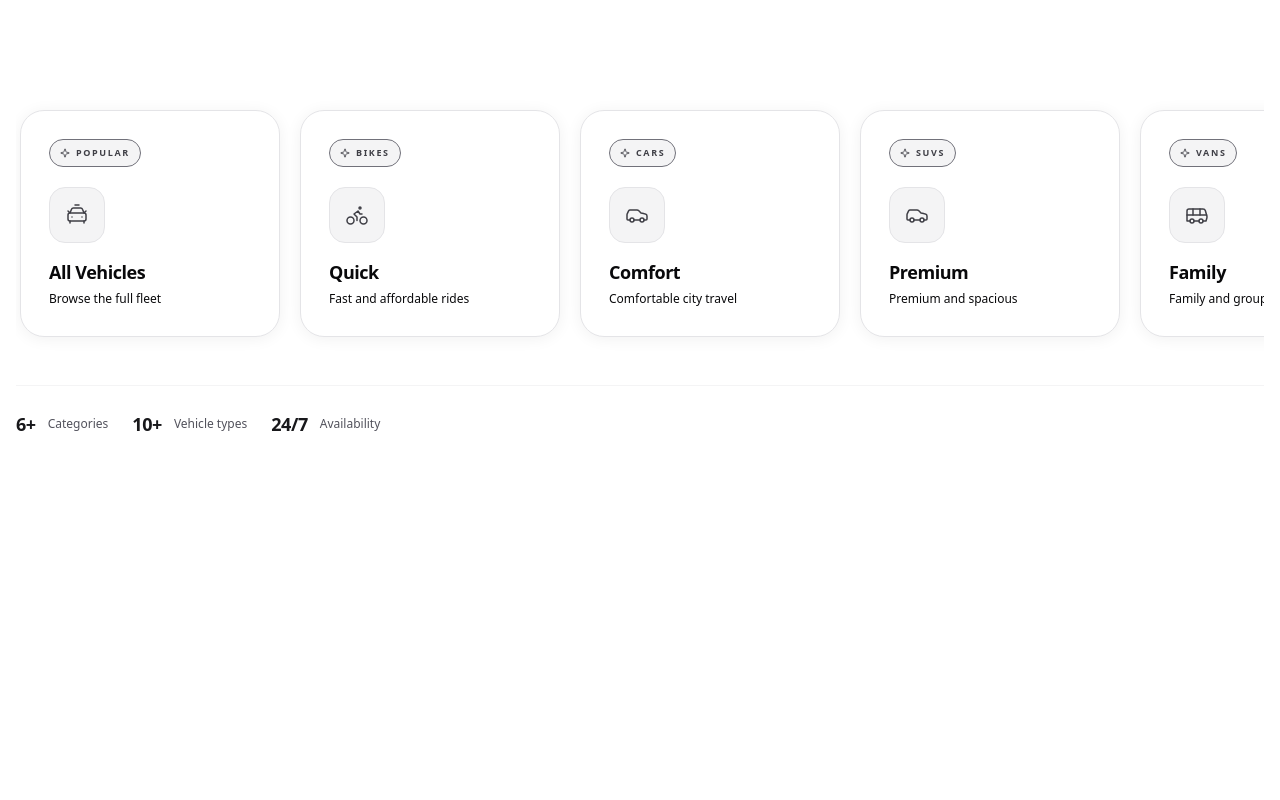
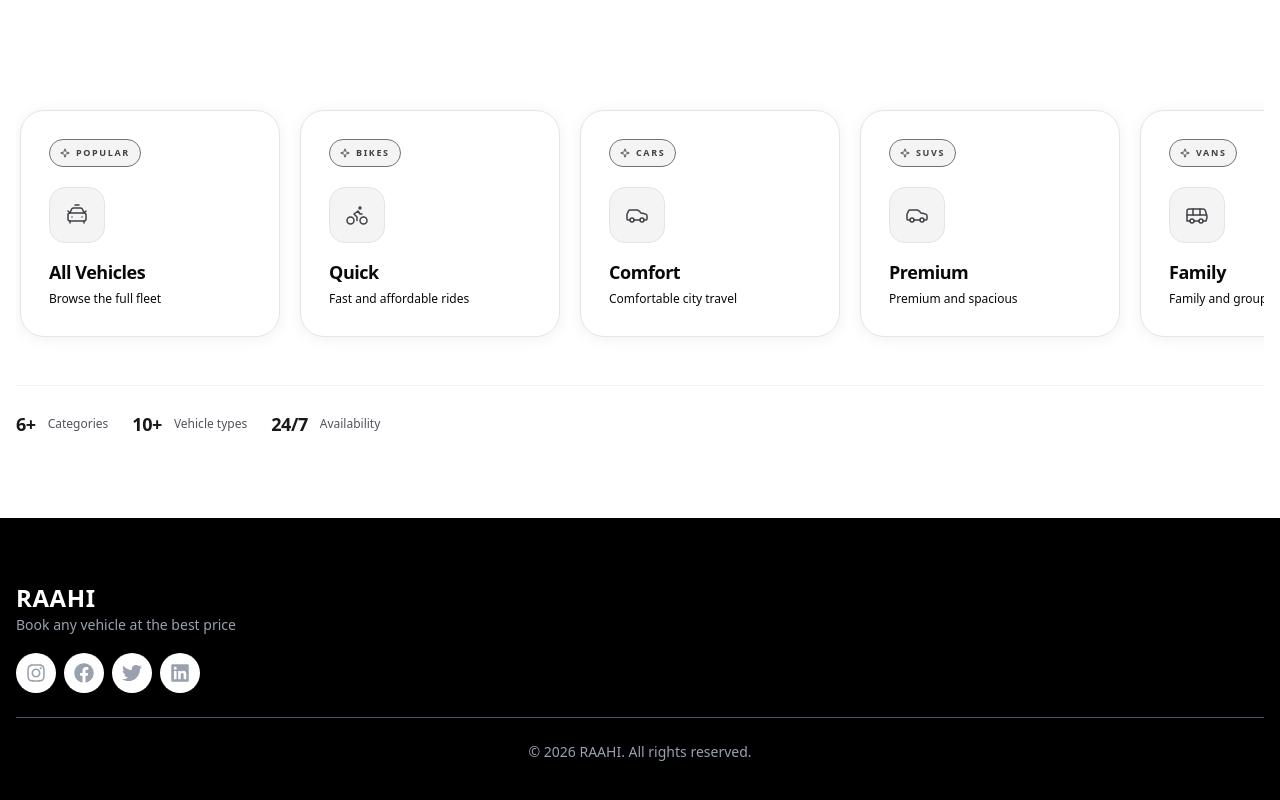
Before and after one commit to AkashGautam-27/Raahi, a Next.js app in the folder client/: page / in a window 1280 px wide. Shown: the part 1021-1821 px from the top of the page. Before the commit the page ends 1539 px from the top, so only its background shows below. Built offline with nearby package versions, Linux system fonts and the light colour scheme; no server answers.

Commit message:
add footer page

```diff
--- a/client/package.json
+++ b/client/package.json
@@ -9,6 +9,7 @@
     "lint": "eslint"
   },
   "dependencies": {
+    "@icons-pack/react-simple-icons": "^13.15.1",
     "@reduxjs/toolkit": "^2.12.0",
     "axios": "^1.20.0",
     "bcryptjs": "^3.0.3",
@@ -21,6 +22,7 @@
     "nodemailer": "^8.0.11",
     "react": "19.2.8",
     "react-dom": "19.2.8",
+    "react-icons": "^5.7.0",
     "react-redux": "^9.3.0"
   },
   "devDependencies": {
--- a/client/src/components/Footer.tsx
+++ b/client/src/components/Footer.tsx
@@ -1,9 +1,47 @@
+'use client'
 import React from 'react'
+import { AnimatePresence, motion } from "motion/react"
+
+import { FaInstagram,FaFacebook,FaLinkedin, FaTwitter } from 'react-icons/fa';
+
 
 function Footer() {
   return (
+    <div className='w-full bg-black text-white'>
+      <motion.div
+      initial={{opacity:0,y:40}}
+      whileInView={{opacity:1,y:0}}
+      transition={{duration:0.6,ease:"easeOut"}}
+      viewport={{once:true}}
+      className='max-w-7xl mx-auto px-4 py-16 flex flex-col items-center justify-center gap-6'
+      >
+        <div className='grid grid-cols-1 sm:grid-cols-2 md:grid-cols-4 gap-6 w-full'>
     <div>
+      <h2 className='text-2xl font-bold tracking-wide'>RAAHI</h2>
+      <p className='text-gray-400 text-sm leading-relaxed'>Book any vehicle at the best price</p>
+      <div className='flex items-center gap-2 mt-4'>
+        {[FaInstagram,FaFacebook,FaTwitter,FaLinkedin].map((Icon,i)=>(
+          <motion.a
+          key={i}
+          initial={{opacity:0,y:20}}
+          whileInView={{opacity:1,y:0}}
+          transition={{duration:0.6,ease:"easeOut"}}
+          viewport={{once:true}}
+    className='w-10 h-10 flex items-center justify-center rounded-full border border-white/20  text-gray-400 bg-white hover:text-black cursor-pointer'
+          >
+            <Icon size={20}/>
+          </motion.a>
+        ))}
+      </div>
+    </div>
+        </div>
+        <div className='border-t border-gray-600 w-full py-6 text-center text-gray-400 text-sm'>
+          <div className='flex items-center justify-center gap-2 mb-2'>
+          <p>&copy; {new Date().getFullYear()} RAAHI. All rights reserved.</p>
 
+          </div>
+        </div>
+      </motion.div>
     </div>
   )
 }
```
Also changed, not shown: 1 other file (tests, documents, lock files or other folders).
